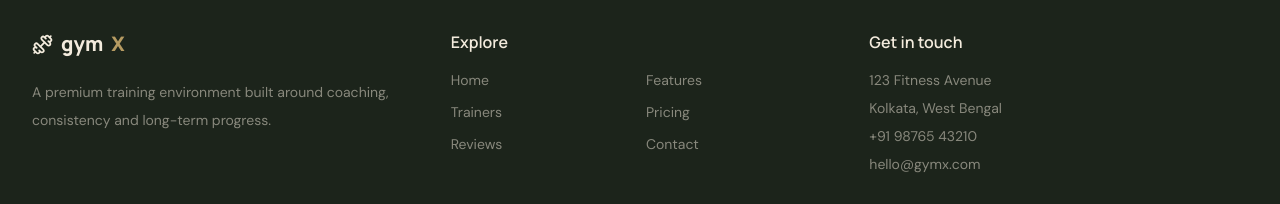
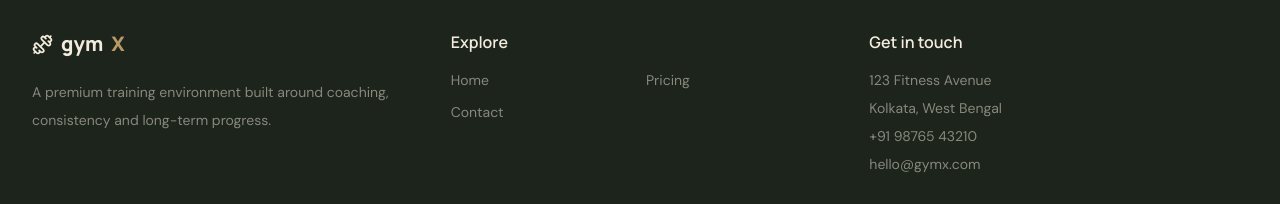
Before and after one commit to Sukreet018/gymx, a React (Vite) app: page /gymx/subscription in a window 1280 px wide. Shown: the part 1760-1964 px from the top of the page. Built offline with nearby package versions, Linux system fonts and the light colour scheme.

Commit message:
Update footer, and navbar;

```diff
--- a/src/components/layout/Footer.tsx
+++ b/src/components/layout/Footer.tsx
@@ -4,10 +4,7 @@ import { Link } from "react-router-dom";
 // footer links
 const footerLinks = [
   { label: "Home", href: "/" },
-  { label: "Features", href: "/#features" },
-  { label: "Trainers", href: "/#trainers" },
   { label: "Pricing", href: "/subscription" },
-  { label: "Reviews", href: "/#reviews" },
   { label: "Contact", href: "/contact" },
 ];
 
--- a/src/components/layout/Navbar.tsx
+++ b/src/components/layout/Navbar.tsx
@@ -7,7 +7,6 @@ const navigation = [
   { label: "Features", href: "/#features" },
   { label: "Trainers", href: "/#trainers" },
   { label: "Pricing", href: "/subscription" },
-  { label: "Reviews", href: "/#reviews" },
   { label: "Contact", href: "/contact" },
   { label: "Gallery", href: "/#gallery" },
 ];
```
